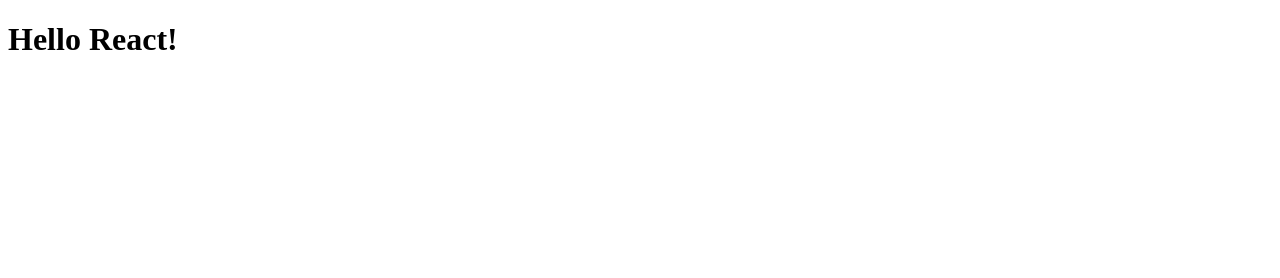
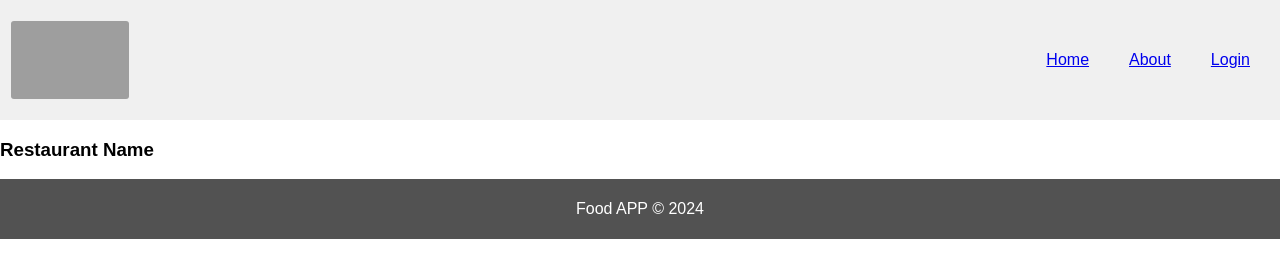
Before and after one commit to rahul-nakum11/react-learning, a React app: page / in a window 1280 px wide. Built offline with nearby package versions, Linux system fonts and the light colour scheme; grey boxes are pictures that could not be loaded.

Commit message:
starting the development of food app

```diff
--- a/globalStyle.css
+++ b/globalStyle.css
@@ -1,4 +1,8 @@
+body {
+    margin: 0px;
+    padding: 0px;
+}
 body * {
-  box-sizing: border-box;
-  font-family: sans-serif;
+    box-sizing: border-box;
+    font-family: sans-serif;
 }
--- a/index.html
+++ b/index.html
@@ -10,7 +10,7 @@
         <title>React Learning</title>
         <meta name="description" content="">
         <meta name="viewport" content="width=device-width, initial-scale=1">
-        <link href="./globalStyle.css"/>
+        <link rel="stylesheet"  href="./globalStyle.css"/>
     </head>
     <body>
         <!--[if lt IE 7]>
--- a/src/components/App.js
+++ b/src/components/App.js
@@ -1,10 +1,14 @@
 import React from "react";
-
+import { Header } from "./app-layout/Header";
+import { Container } from "./app-layout/Container";
+import { Footer } from "./app-layout/Footer";
 
 export default function App() {
   return (
     <>
-      <h1>Hello React!</h1>
+      <Header />
+      <Container />
+      <Footer />
     </>
   );
 }
--- /dev/null
+++ b/src/components/app-layout/Container.jsx
@@ -0,0 +1,13 @@
+import React from "react";
+export const Container = () =>  {
+ return (
+    <>
+    <div>
+        <section>
+            <image alt={'restaurant-logo'}/>
+            <h3>Restaurant Name</h3>
+        </section>
+    </div>
+    </>
+ )
+}
--- /dev/null
+++ b/src/components/app-layout/Footer.jsx
@@ -0,0 +1,16 @@
+import React from "react";
+import styled from "styled-components";
+
+const StyledFooter = styled.header`
+    display:flex;
+    align-items:center;
+    justify-content:center;
+    padding: 20px 10px;
+    background: #525252;
+    color: #fff;
+    font-size:16px;
+    line-height:1.2;
+`
+export const Footer = () =>  {
+ return (<StyledFooter> Food APP &copy; 2024 </StyledFooter>)
+}
--- /dev/null
+++ b/src/components/app-layout/Header.jsx
@@ -0,0 +1,35 @@
+import React from "react";
+import styled from "styled-components";
+
+const StyledHeader = styled.header`
+    display:flex;
+    align-items:center;
+    justify-content:space-between;
+    padding: 20px 10px;
+    background: #f0f0f0;
+    color: #fff;
+    font-size:16px;
+    line-height:1.2;
+`
+const StyledLogo = styled.img`
+    width:120px;
+    height:80px;
+    border: 1px solid #f0f0f0f0;
+    border-radius:4px;
+`
+const StyledLink= styled.a`
+ padding:20px;
+`
+
+export const Header = () =>  {
+ return (
+    <StyledHeader>
+            <StyledLogo alt={'company-logo'} src="https://pics.craiyon.com/2023-10-20/8a24fcbb350f4127bfb938659f4b8b84.webp"/>
+            <nav>
+                <StyledLink href="/">Home</StyledLink>
+                <StyledLink href="/about">About</StyledLink>
+                <StyledLink href="/login">Login</StyledLink>
+            </nav>
+    </StyledHeader>
+ )
+}
--- /dev/null
+++ b/src/theme.js
@@ -0,0 +1,13 @@
+export const theme = () => ({
+    colors:{
+        dark : {
+            white: '#fff',
+            black: '#000',
+            gray:'#333',
+        },
+        custom:{
+            lotion:'#f0f0f0',
+        }
+
+    }
+})
```
Also changed, not shown: package.json (+4 -3 lines), src/utils/api-data-formator.js (added), src/utils/api.js (added), 1 other file.
